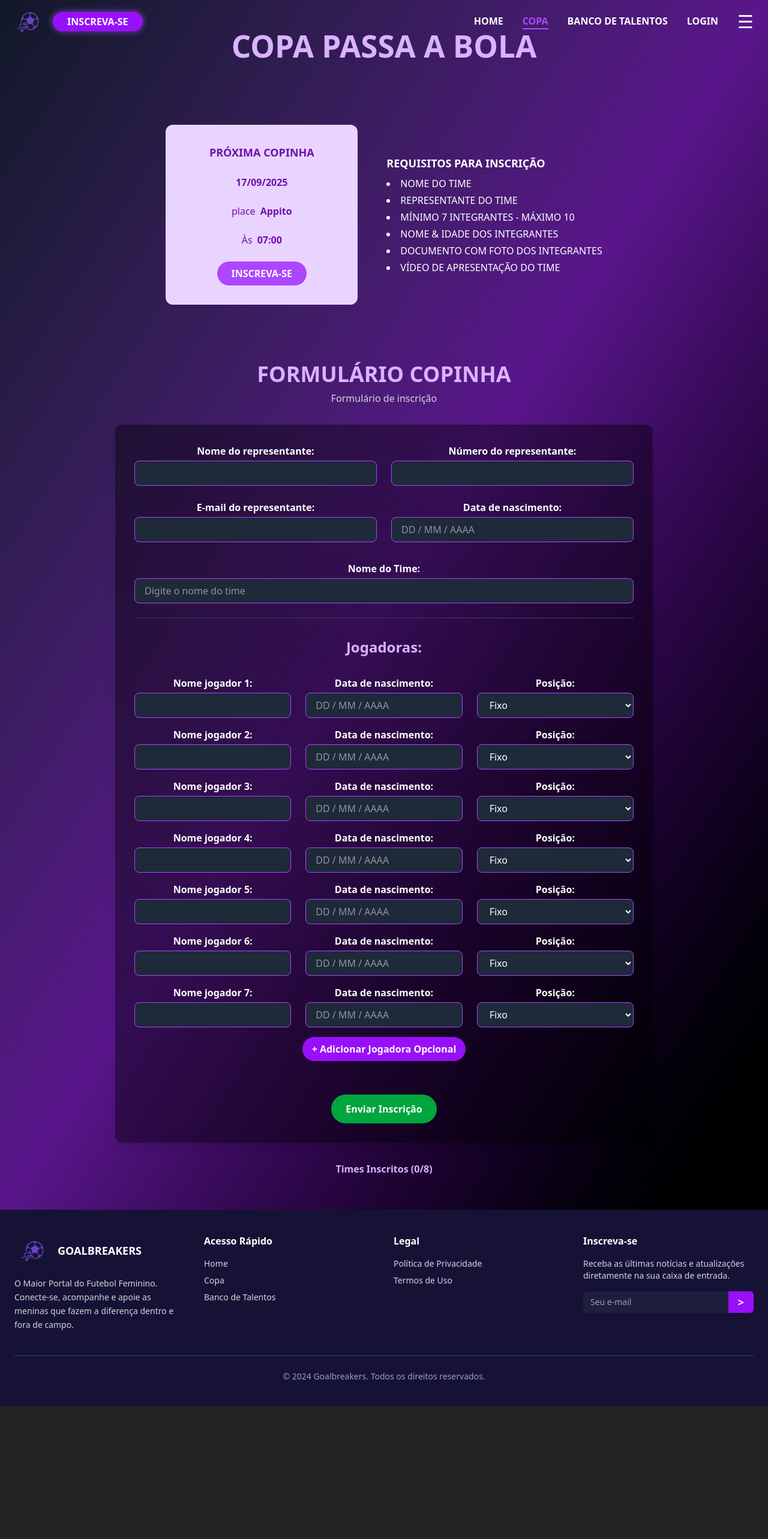
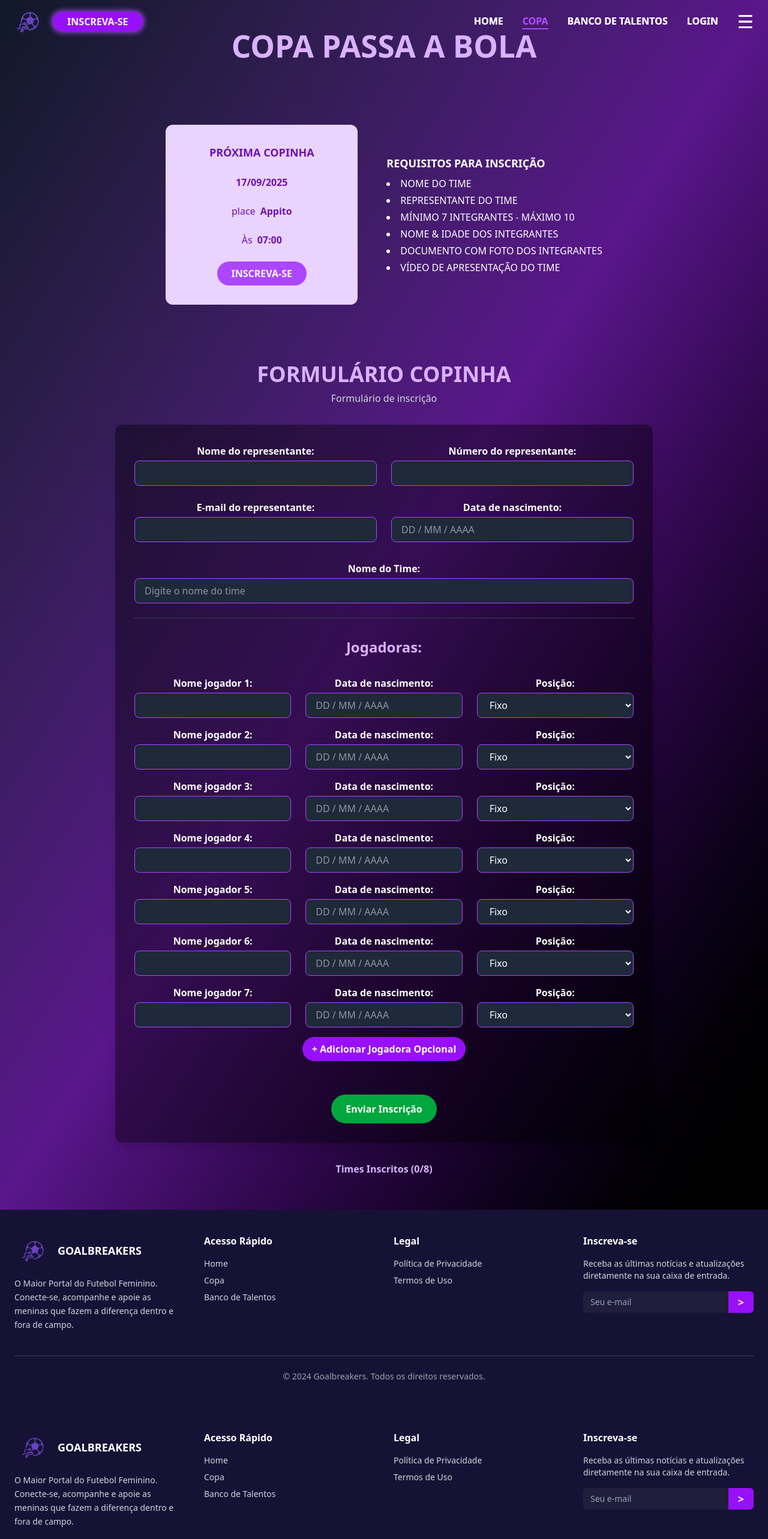
Before and after one commit to Goal-Breakers/GoalBreakers-LandingPage, a React (Vite) app in the folder goalbreakers-web/: page /copinha in a window 1280 px wide. Shown: the top 2566 px of the page at 60% size. Before the commit the page ends 2345 px from the top, so only its background shows below. Built offline with nearby package versions, Linux system fonts and the light colour scheme.

Commit message:
fix(routes) fix copinha's paths

```diff
--- a/goalbreakers-web/src/components/Header.jsx
+++ b/goalbreakers-web/src/components/Header.jsx
@@ -75,21 +75,21 @@ export default function Header() {
                     Inscrição
                   </Link>
                   <Link
-                    to="/times"
+                    to="/copinha/times"
                     className="block px-4 py-2 hover:bg-purple-700 hover:text-white"
                     onClick={() => setCopinhaOpen(false)}
                   >
                     Times
                   </Link>
                   <Link
-                    to="/jogos"
+                    to="/copinha/jogos"
                     className="block px-4 py-2 hover:bg-purple-700 hover:text-white"
                     onClick={() => setCopinhaOpen(false)}
                   >
                     Jogos
                   </Link>
                   <Link
-                    to="/resultados"
+                    to="/copinha/resultados"
                     className="block px-4 py-2 hover:bg-purple-700 hover:text-white"
                     onClick={() => setCopinhaOpen(false)}
                   >
--- /dev/null
+++ b/goalbreakers-web/src/pages/CopinhaLayout.jsx
@@ -0,0 +1,16 @@
+import "../css/App.css";
+import Header from "../components/Header";
+import Footer from "../components/Footer";
+import { Outlet } from "react-router-dom";
+
+function CopinhaLayout() {
+  return (
+    <div>
+      <Header></Header>
+      <Outlet />
+      <Footer />
+    </div>
+  );
+}
+
+export default CopinhaLayout;
--- a/goalbreakers-web/src/routes/AppRoutes.jsx
+++ b/goalbreakers-web/src/routes/AppRoutes.jsx
@@ -7,6 +7,7 @@ import Teams from "../pages/Teams";
 import Games from "../pages/Games";
 import Results from "../pages/Results";
 import Login from "../pages/Login";
+import CopinhaLayout from "../pages/CopinhaLayout";
 
 export const router = createBrowserRouter([
   {
@@ -20,7 +21,11 @@ export const router = createBrowserRouter([
       },
       {
         path: "copinha",
-        element: <Copinha />,
+        element: <CopinhaLayout />,
+        children: [
+          {
+            index: true,
+            element: <Copinha/>
           },
           {
             path: "times",
@@ -33,6 +38,8 @@ export const router = createBrowserRouter([
           {
             path: "resultados",
             element: <Results />,
+          }
+        ]
       },
       {
         path: "login",
```
Lines whose indentation alone changed are shown as unchanged.
